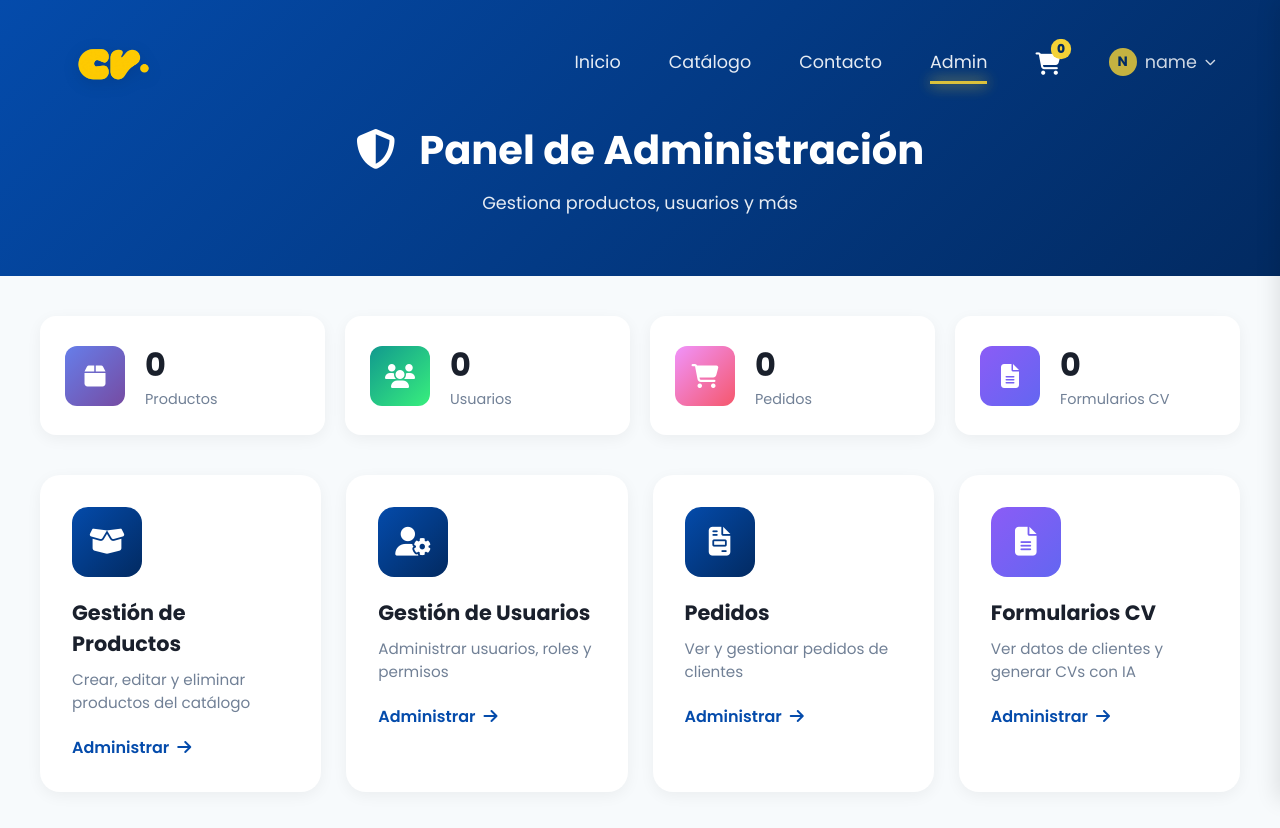
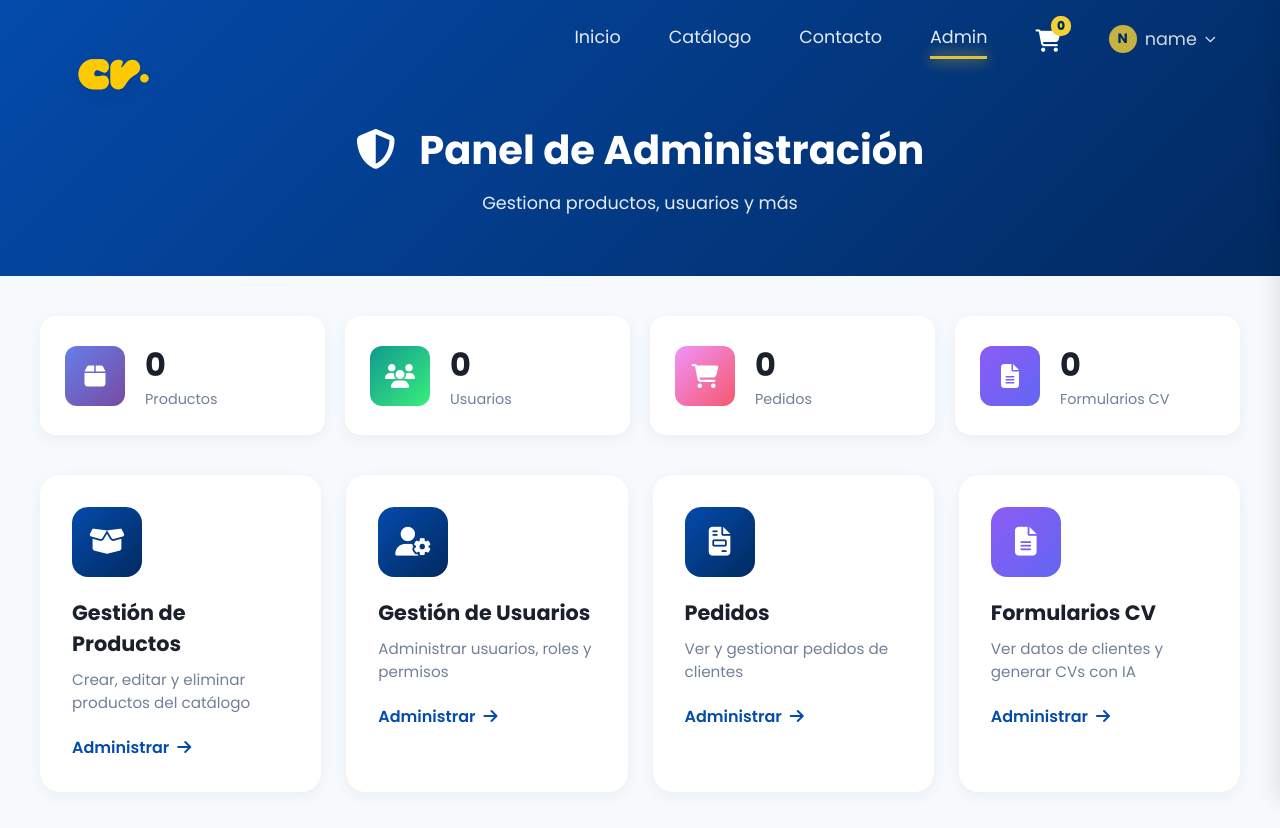
Before and after one commit to facurodriguez06/cvarg, a plain HTML site: page admin.html in a window 1280 px wide. Drawn offline with Linux system fonts and the light colour scheme; no server answers; sample sign-in values are in the browser's storage.

Commit message:
Fix mobile admin layout and overflowing tables

```diff
--- a/css/admin.css
+++ b/css/admin.css
@@ -700,6 +700,7 @@
   .data-table td {
     padding: 10px;
     font-size: 0.85rem;
+    white-space: nowrap; /* Evitar saltos de línea y forzar scroll horizontal */
   }
 }
 
--- a/css/auth-nav.css
+++ b/css/auth-nav.css
@@ -8,7 +8,7 @@
   position: relative;
   text-decoration: none;
   display: block;
-  margin-top: 23px; /* Mismo que cart-icon-link */
+  margin-top: 0; /* Align with flex container */
   margin-left: 3rem; /* Más separación del carrito */
   color: var(--white);
   font-weight: 500;
--- a/css/navbar.css
+++ b/css/navbar.css
@@ -22,10 +22,9 @@ nav.scrolled {
 
 .logo {
   display: flex;
-  align-items: flex-start;
+  align-items: center;
   cursor: pointer;
   margin-right: auto;
-  margin-top: -10px;
   position: relative;
   z-index: 1001;
   transition: transform 0.3s ease;
@@ -52,7 +51,7 @@ nav.scrolled .logo-img {
   gap: 3rem;
   list-style: none;
   margin-right: 3rem;
-  margin-top: 25px;
+  align-items: center;
 }
 
 .nav-links a {
@@ -119,7 +118,6 @@ nav.scrolled .logo-img {
 .cart-icon-link {
   text-decoration: none;
   display: block;
-  margin-top: 23px;
   position: relative;
   z-index: 1001;
 }
```
